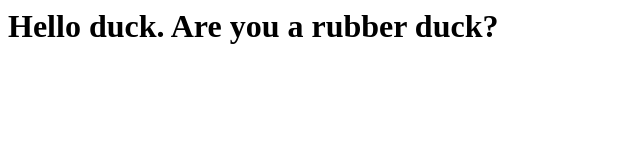
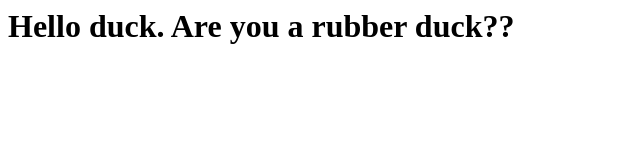
Before and after one commit to Divyaarien/duck, a plain HTML site: page index.html in a window 1280 px wide. Shown: the full height of the page, 0-640 px from the left. Drawn offline with Linux system fonts and the light colour scheme.

Commit message:
Test commit
Commit

```diff
--- a/index.html
+++ b/index.html
@@ -1 +1 @@
-<h1>Hello duck. Are you a rubber duck?</h1>
+<h1>Hello duck. Are you a rubber duck??</h1>
```
